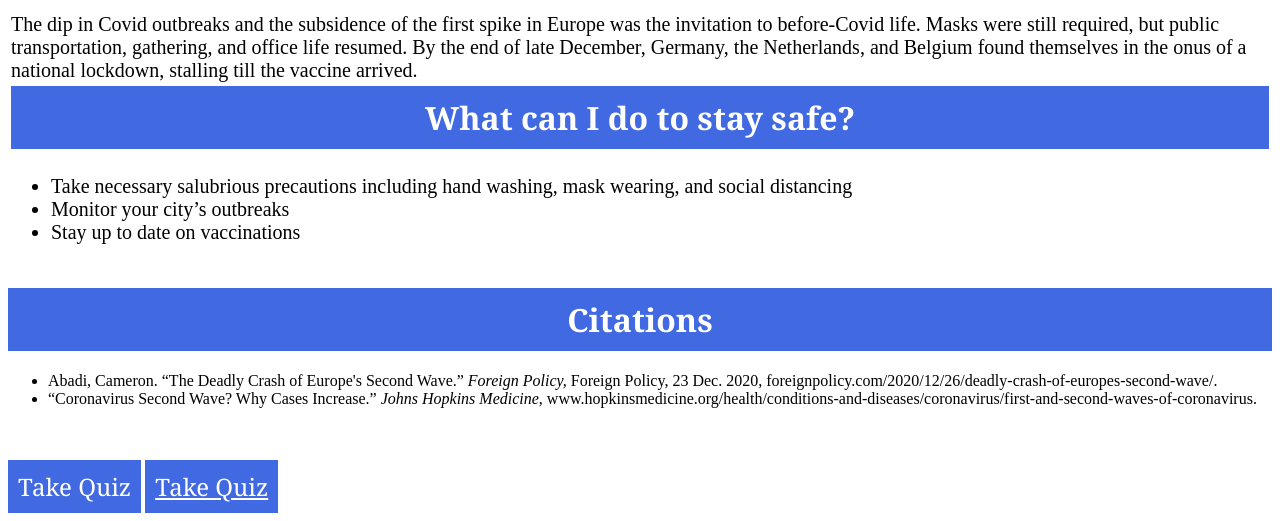
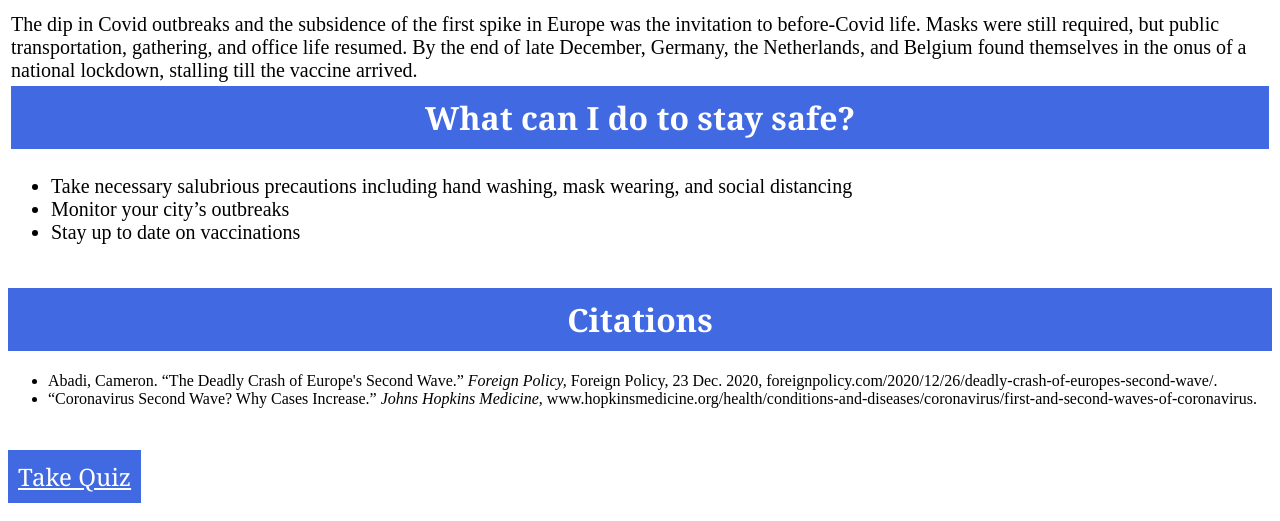
Before and after one commit to NSPortfolio/SecondWaveofCovid-19, a plain HTML site: page index.html in a window 1280 px wide. Shown: the part 756-1277 px from the top of the page. Drawn offline with Linux system fonts and the light colour scheme.

Commit message:
Update index.html

```diff
--- a/index.html
+++ b/index.html
@@ -47,9 +47,7 @@
            <li>“Coronavirus Second Wave? Why Cases Increase.” <i>Johns Hopkins Medicine,</i> www.hopkinsmedicine.org/health/conditions-and-diseases/coronavirus/first-and-second-waves-of-coronavirus.  </li>
 
          </ul> <br><br>
-         <button style = "border: none; color:white; padding: 10px;  text-align: center; font-family:georgia; font-size:24px; background-color: RoyalBlue;" onclick = "https://times4everyone.github.io/SecondWaveofCovid-19Quiz/">
-         Take Quiz
-         </button>
+
          <a href = " https://times4everyone.github.io/SecondWaveofCovid-19Quiz/" style = "border: none; color:white; padding: 10px;  text-align: center; font-family:georgia; font-size:24px; background-color: RoyalBlue;" class = "button">Take Quiz</a>
 
 
```
